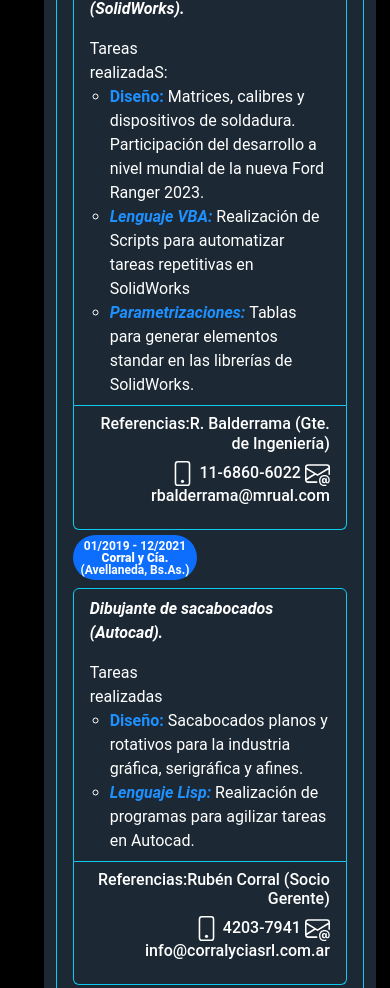
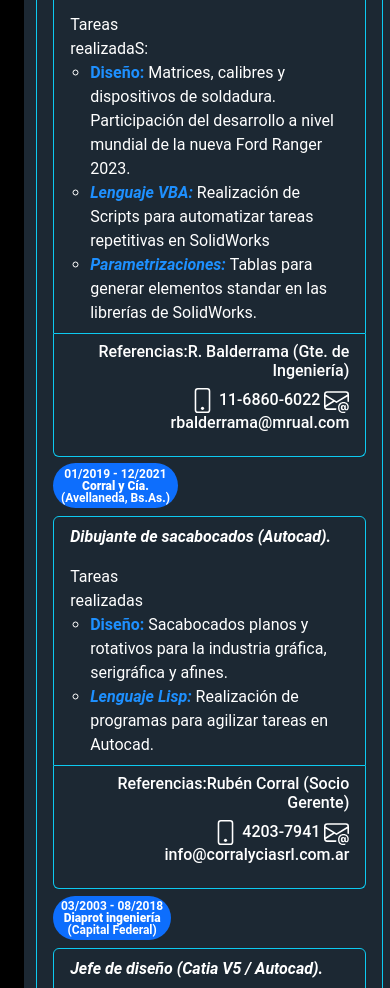
Before and after one commit to adriancamb/CV2, a plain HTML site: page index.html in a window 390 px wide. Shown: the part 2865-3853 px from the top of the page. Drawn offline with nearby package versions, Linux system fonts and the light colour scheme.

Commit message:
Media query

```diff
--- a/css/style.css
+++ b/css/style.css
@@ -14,4 +14,4 @@ color: white !important;
     width:1px;
     word-wrap: break-word;
     white-space:pre-wrap;
- }
+}
--- a/index.html
+++ b/index.html
@@ -20,6 +20,7 @@ git show a9468e0
 git remote remove origin
 
 git remote add origin https://github.com/adriancamb/CV2.git
+
 git push -u origin master
 
 git pull https://github.com/adriancamb/CV.git
@@ -37,8 +38,23 @@ git pull https://github.com/adriancamb/CV.git
         <link href="css/style.css" rel="stylesheet">
 
     </head>
+
+    <style>
+    .container-fluid{
+        padding-left: 15%;
+        padding-right: 10%;
+    }
+
+    @media only screen and (max-width: 900px) {
+        .container-fluid{
+        padding-left: 8%;
+        padding-right: 3%;
+        }
+    }
+    </style>
     <body style="background-color: black">
-        <div class="container-fluid" style="padding-left: 13%; padding-right: 8%;">
+
+        <div class="container-fluid">
             <div class="row justify-content-start">
                 <div id="columna1" class="col-md-3" style="background-color: #1C2833; margin: 5px">
                     <div id="imagen" class="row" style="justify-content: center; margin: 5%;padding-top: 20px;">
```
